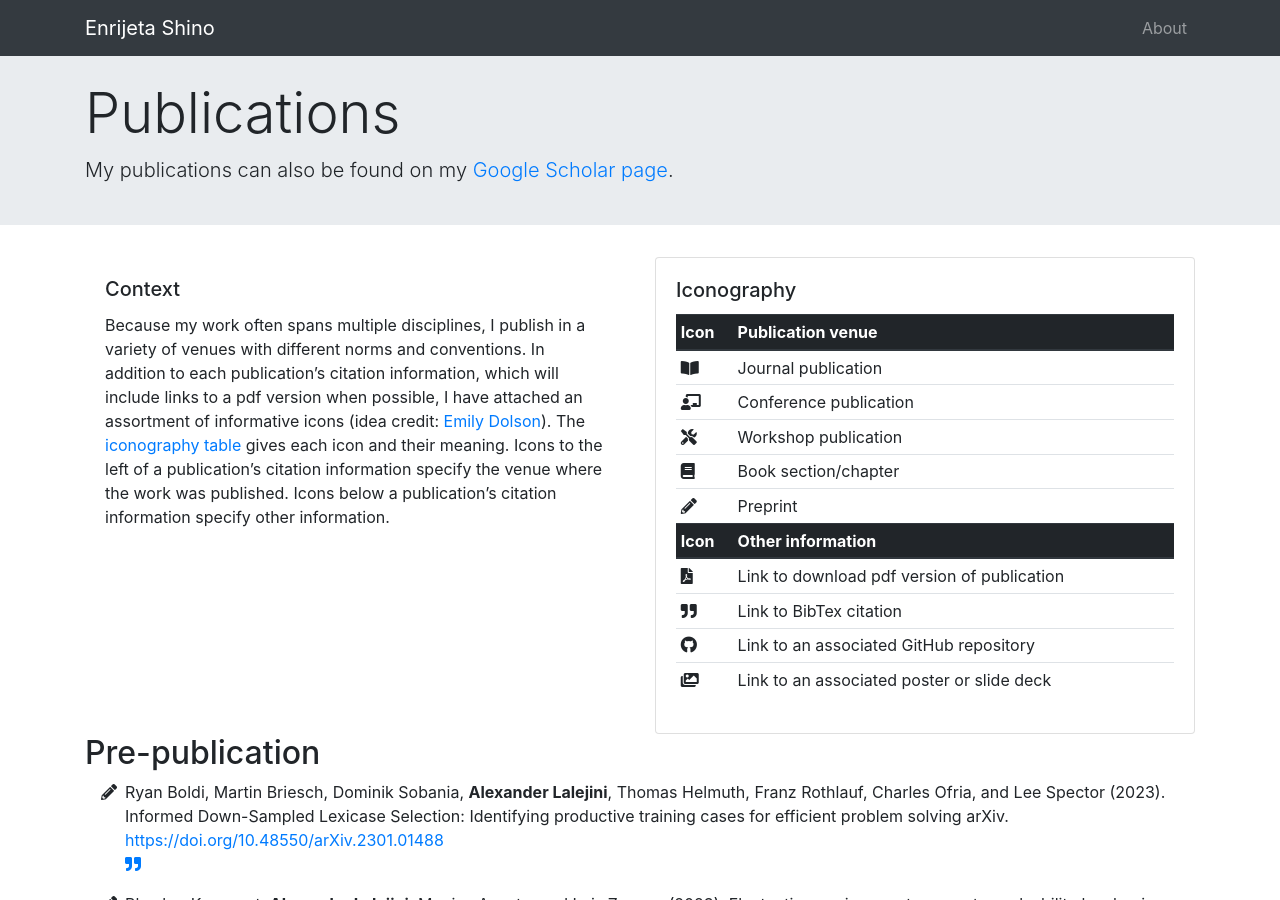
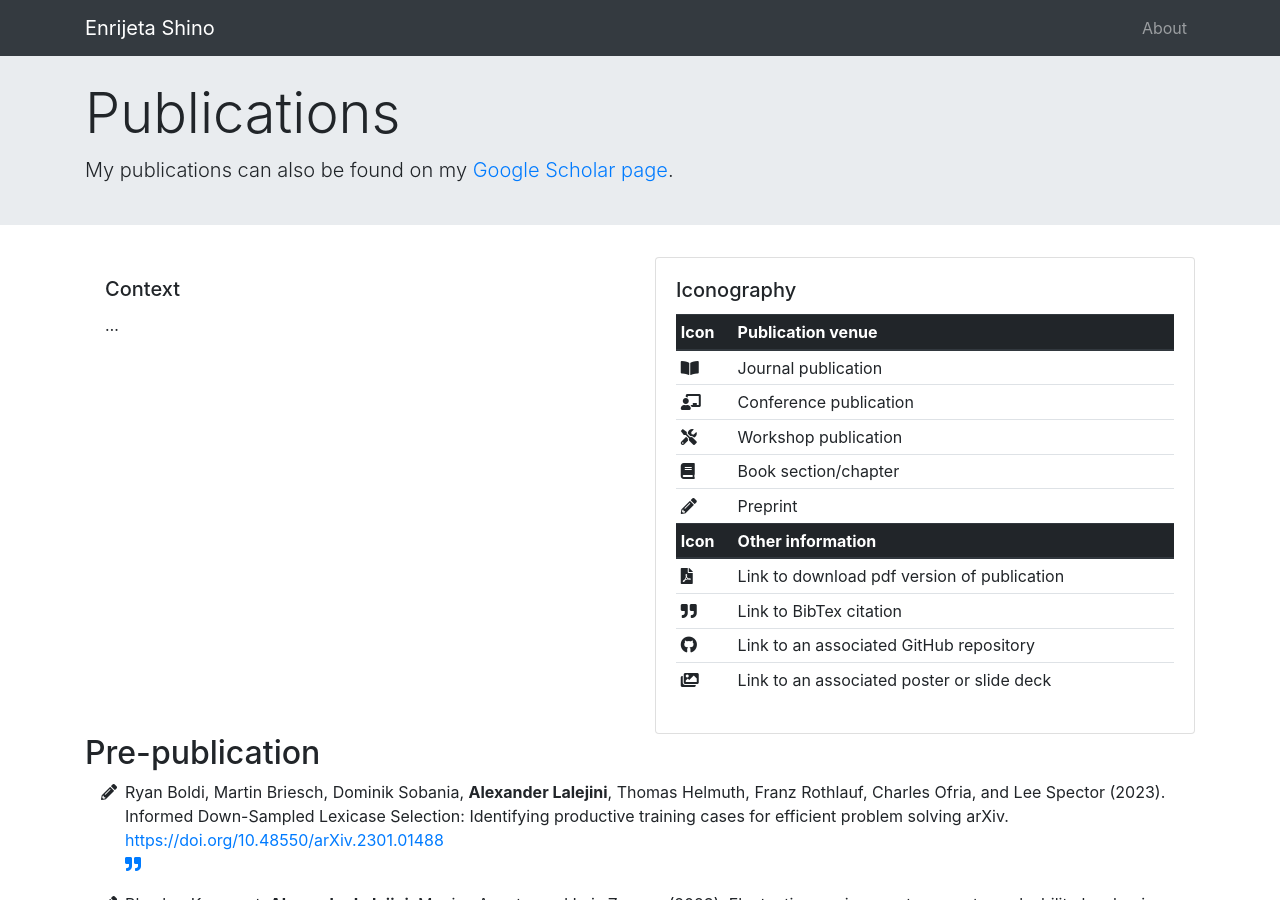
Before and after one commit to enrijetashino/enrijetashino.github.io, a Jekyll site: the page built from _pages/publications.md, in a window 1280 px wide and 900 px high. Built offline with Jekyll 4.4.1, drawn with Linux system fonts in a browser that asks for light colours; nearby versions of some CDN libraries.

Commit message:
Update publications.md

```diff
--- a/_pages/publications.md
+++ b/_pages/publications.md
@@ -4,17 +4,9 @@ layout: publications
 permalink: /publications/
 
 jumbo_txt: |
-  My publications can also be found on my [Google Scholar page](https://scholar.google.com/citations?user=sb89k5kAAAAJ&hl=en).
+  My publications can also be found on my [Google Scholar page](https://scholar.google.com/citations?user=QnMWbkoAAAAJ&hl=en&oi=ao).
 
 overview: |
-  Because my work often spans multiple disciplines, I publish in a variety of
-  venues with different norms and conventions.
-  In addition to each publication's citation information, which will include links
-  to a pdf version when possible, I have attached an assortment of informative icons
-  (idea credit: [Emily Dolson](http://emilyldolson.com/)).
-  The [iconography table](#iconography-table) gives each icon and their meaning.
-  Icons to the left of a publication’s citation information specify the
-  venue where the work was published.
-  Icons below a publication’s citation information specify other information.
+  ...
 
 ---
```
